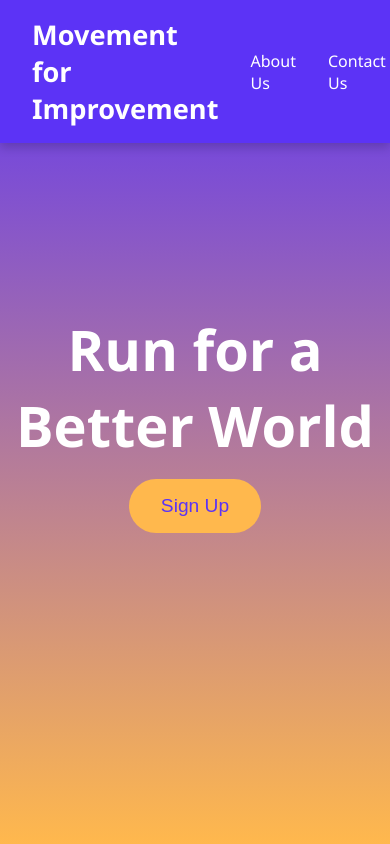
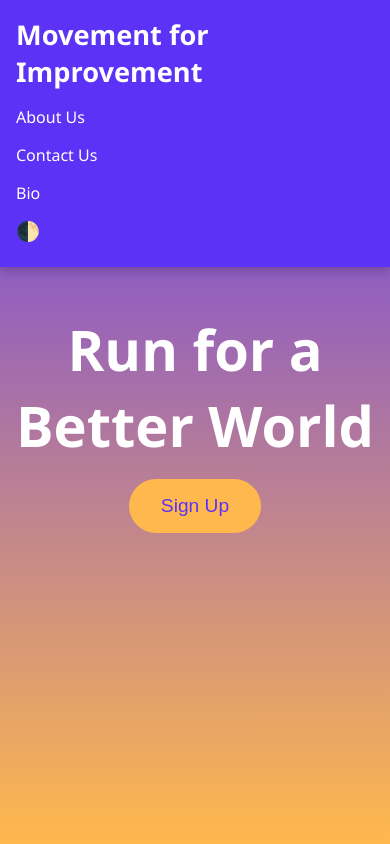
Before and after one commit to IKKNIGHT/Movement-For-Improvement, a plain HTML site: page index.html in a window 390 px wide. Shown: the top 844 px of the page. Drawn offline with Linux system fonts and the light colour scheme.

Commit message:
resizing

```diff
--- a/index.html
+++ b/index.html
@@ -194,6 +194,27 @@
             0% { transform: translateY(50px); opacity: 0; }
             100% { transform: translateY(0); opacity: 1; }
         }
+        @media (max-width: 768px) {
+            nav {
+                flex-direction: column;
+                align-items: flex-start;
+                padding: 1rem;
+            }
+
+            nav ul {
+                flex-direction: column;
+                align-items: flex-start;
+                margin-top: 0.5rem;
+            }
+
+            nav ul li {
+                margin: 0.5rem 0;
+            }
+
+            .theme-toggle {
+                margin-left: 0;
+            }
+        }
     </style>
 </head>
 <body>
```
